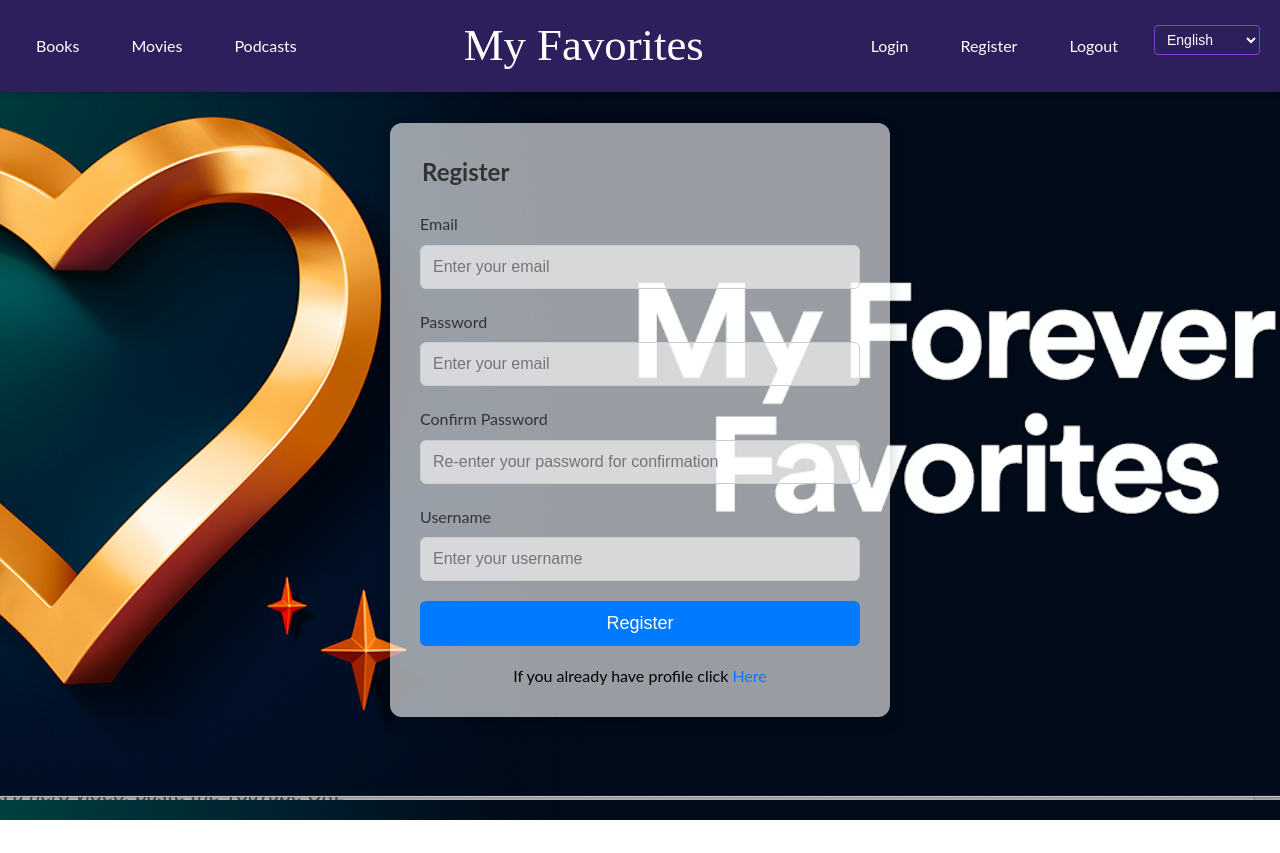
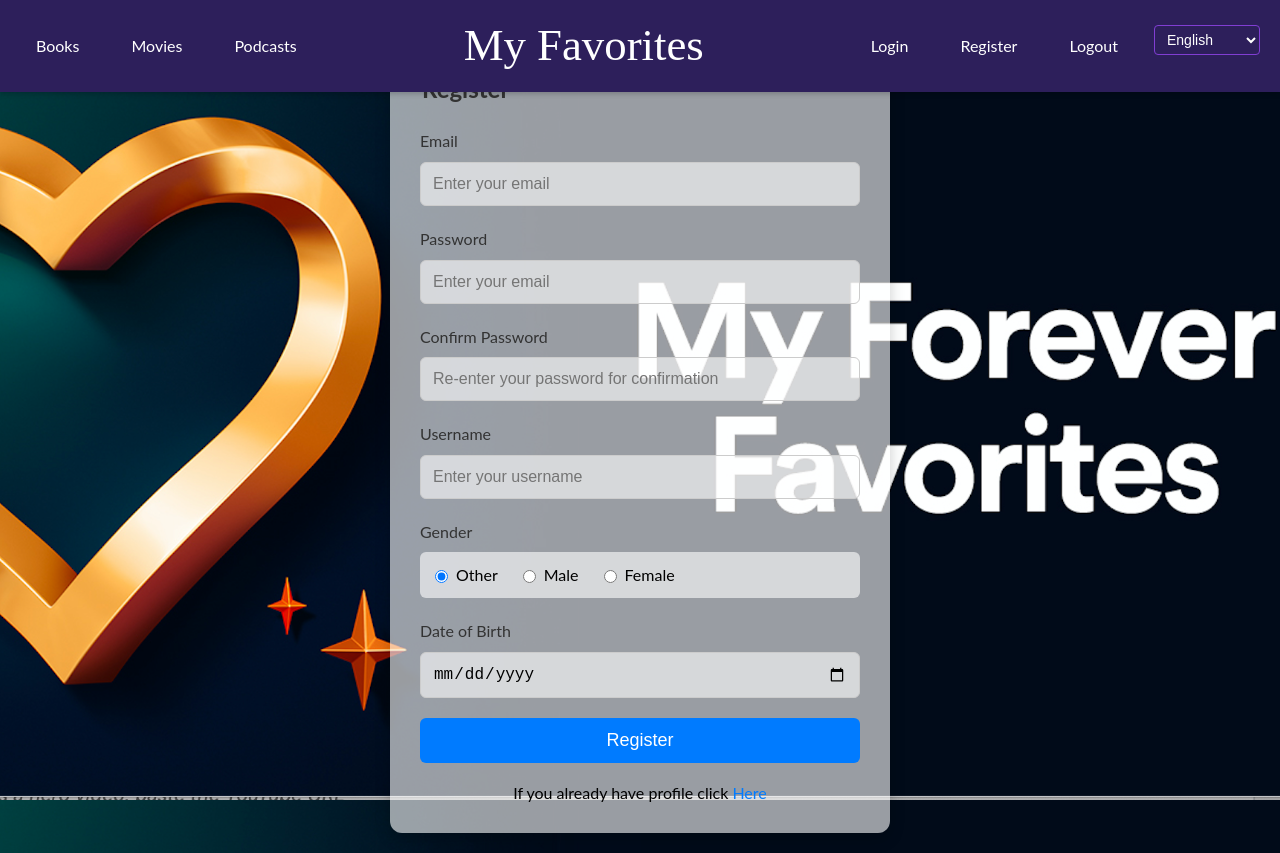
Before and after one commit to StoyanStoyanov1/MyFavorites, a React (Vite) app in the folder my-favorites/: page /register in a window 1280 px wide. Before the commit the page ends 820 px from the top, so only its background shows below. Built offline with nearby package versions, Linux system fonts and the light colour scheme; a web font is replaced by a local one.

Commit message:
inputs gender and date of birth

```diff
--- a/my-favorites/public/styles/authentication.css
+++ b/my-favorites/public/styles/authentication.css
@@ -31,6 +31,7 @@ legend {
 
 .input-container {
     margin-bottom: 20px;
+
 }
 
 .auth-input {
@@ -86,3 +87,24 @@ input:focus {
 .auth-field a:hover {
     text-decoration: underline;
 }
+
+.gender-form {
+    display: flex;
+    gap: 20px;
+    align-items: center;
+    padding: 10px;
+    background: rgb(255, 255, 255, 0.6);
+    border-radius: 6px;
+}
+
+.gender-form label {
+    font-size: 16px;
+    cursor: pointer;
+    display: flex;
+    align-items: center;
+
+}
+
+.gender-form input[type="radio"] {
+    margin-right: 8px;
+}
--- a/my-favorites/src/components/аuthentication/Register.jsx
+++ b/my-favorites/src/components/аuthentication/Register.jsx
@@ -1,13 +1,23 @@
-import React from "react";
+import React, {useEffect, useState} from "react";
 import {authFormKeys} from "../../utils/formKeys/authFormKeys.js";
 import {Link} from "react-router-dom";
 import Path from './../../utils/paths.js'
 import translateAuth from "../../utils/translator/translateAuth.js";
 import translateHeader from "../../utils/translator/translateHeader.js";
 import {useLanguage} from "../../context/LanguageContext.jsx";
+import useSelected from "../../hooks/useSelected.js"
 
 export default function Register() {
 	const [ language ] = useLanguage();
+
+	const [maxDate, setMaxDate] = useState('');
+
+	const {selected, onChangeSelected} = useSelected('other');
+
+	useEffect(() => {
+		const today = new Date().toISOString().split('T')[0];
+		setMaxDate(today);
+	}, []);
 	return (
 		<section id='authentication'>
 			<form >
@@ -24,7 +34,8 @@ export default function Register() {
 						/>
 					</div>
 					<div className='input-container'>
-						<label htmlFor={authFormKeys.Password} className='auth-input'>{translateAuth.password[language]}</label>
+						<label htmlFor={authFormKeys.Password}
+							   className='auth-input'>{translateAuth.password[language]}</label>
 						<input
 							id={authFormKeys.Password}
 							className={authFormKeys.Password}
@@ -34,7 +45,8 @@ export default function Register() {
 						/>
 					</div>
 					<div className='input-container'>
-						<label htmlFor={authFormKeys.ConfirmPassword} className='auth-input'>{translateAuth.confPassword[language]}</label>
+						<label htmlFor={authFormKeys.ConfirmPassword}
+							   className='auth-input'>{translateAuth.confPassword[language]}</label>
 						<input
 							id={authFormKeys.ConfirmPassword}
 							className={authFormKeys.ConfirmPassword}
@@ -54,12 +66,60 @@ export default function Register() {
 						/>
 					</div>
 
+					<div className='input-container'>
+						<label htmlFor='gender' className='auth-input'>{translateAuth.gender[language]}</label>
+						<div className="gender-form">
+							<label>
+								<input
+									type="radio"
+									name="gender"
+									value="other"
+									onChange={onChangeSelected}
+									checked={selected === 'other'}
+								/>
+								{translateAuth.other[language]}
+							</label>
+							<label>
+								<input
+									type="radio"
+									name="gender"
+									value="male"
+									onChange={onChangeSelected}
+									checked={selected === 'male'}
+								/>
+								{translateAuth.male[language]}
+							</label>
+							<label>
+								<input
+									type="radio"
+									name="gender"
+									value="female"
+									onChange={onChangeSelected}
+									checked={selected === 'female'}
+								/>
+								{translateAuth.female[language]}
+							</label>
+
+						</div>
+					</div>
+
+					<div className='input-container'>
+						<label htmlFor='dateOfBirth' className='auth-input'>{translateAuth.dateOfBirth[language]}</label>
+						<div className='birthDate-Form' >
+						<input type='date' id='date' name='date' max={maxDate}/>
+						</div>
+					</div>
+
+
+
 
 					<button type="submit" className='auth-button'>{translateHeader.register[language]}</button>
 
 					<p className='auth-field'>
-						{language === 'en' ? <span>If you already have profile click <Link to={Path.Login}>Here</Link></span>:
-							language === 'de' ? <span>Wenn Sie bereits ein Profil haben, klicken Sie <Link to={Path.Login}>hier</Link></span>:
+						{language === 'en' ?
+							<span>If you already have profile click <Link to={Path.Login}>Here</Link></span> :
+							language === 'de' ? <span>Wenn Sie bereits ein Profil haben, klicken Sie <Link
+									to={Path.Login}>hier</Link></span> :
 								<span>Ако вече имате профил, кликнете <Link to={Path.Login}>тук</Link></span>}
 					</p>
 				</fieldset>
--- /dev/null
+++ b/my-favorites/src/hooks/useSelected.js
@@ -0,0 +1,14 @@
+import {useState} from 'react';
+
+export default function useSelected(initialValues) {
+	const [selected, setSelected] = useState(initialValues);
+
+	const onChangeSelected = (e) => {
+		setSelected(e.target.value);
+	};
+
+	return {
+		selected,
+		onChangeSelected,
+	}
+}
--- a/my-favorites/src/utils/translator/translateAuth.js
+++ b/my-favorites/src/utils/translator/translateAuth.js
@@ -33,7 +33,33 @@ const translateAuth = {
 		en: 'Enter your username',
 		de: 'Geben Sie Ihren Benutzernamen ein',
 		bg: 'Напишете Вашето потребителско име'
+	},
+	gender: {
+		en: 'Gender',
+		de: 'Geschlecht',
+		bg: 'Пол'
+	},
+	other: {
+		en: 'Other',
+		de: 'Andere',
+		bg: 'Други',
+	},
+	male: {
+		en: 'Male',
+		de: 'Männlich',
+		bg: 'Мъжки'
+	},
+	female: {
+		en: 'Female',
+		de: 'Weiblich',
+		bg: 'Женски',
+	},
+	dateOfBirth: {
+		en: 'Date of Birth',
+		de: 'Geburtsdatum',
+		bg: 'Рожденна дата'
 	}
+
 };
 
 export default translateAuth;
```
